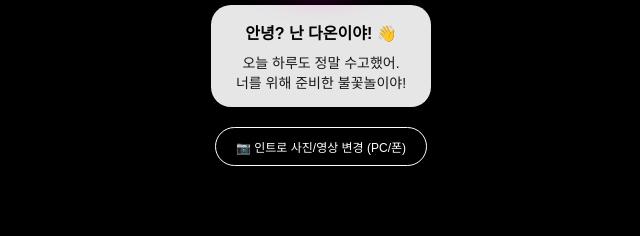
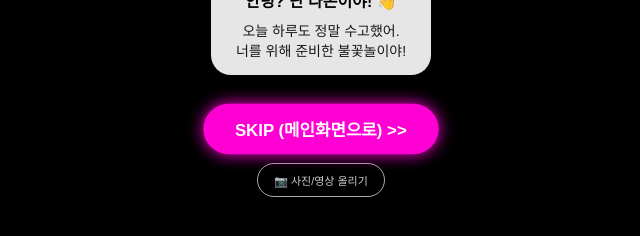
Before and after one commit to lch680314aa-alt/Myprojects, a website: page index.html in a window 1280 px wide. Shown: the part 404-640 px from the top of the page, without its empty margins (319-959 px from the left). Drawn offline with Linux system fonts and the light colour scheme.

Commit message:
2025년 12월 28일 최종 플랫폼 에디션

```diff
--- a/index.html
+++ b/index.html
@@ -22,7 +22,7 @@
 
         body, html { margin: 0; padding: 0; width: 100%; height: 100%; background: #000; color: #fff; font-family: 'Pretendard', sans-serif; overflow: hidden; }
 
-        /* [0] 인트로 화면 (미디어 변경 가능) */
+        /* [0] 인트로 화면 (1분 유지, 스킵 가능) */
         #intro-overlay {
             position: fixed; top: 0; left: 0; width: 100%; height: 100%;
             background: #000; z-index: 9999;
@@ -50,13 +50,20 @@
             font-weight: bold; font-size: 16px; text-align: center; max-width: 80%;
             box-shadow: 0 5px 15px rgba(0,0,0,0.5);
         }
-        #custom-intro-btn {
-            margin-top: 20px; padding: 10px 20px; background: rgba(0,0,0,0.6); border: 1px solid #fff;
-            color: #fff; border-radius: 30px; cursor: pointer; font-size: 12px; z-index: 10;
+
+        /* 인트로 컨트롤 버튼들 */
+        .intro-btn-group { margin-top: 30px; display: flex; gap: 10px; z-index: 10; flex-direction: column; align-items: center; }
+        #custom-intro-btn { padding: 8px 16px; background: rgba(0,0,0,0.6); border: 1px solid #aaa; color: #ccc; border-radius: 20px; cursor: pointer; font-size: 11px; }
+        #skip-btn {
+            padding: 12px 30px; background: var(--daon-pink); border: none;
+            color: #fff; border-radius: 30px; cursor: pointer; font-size: 16px; font-weight: bold;
+            box-shadow: 0 0 15px var(--daon-pink); animation: pulse 2s infinite;
         }
+
         @keyframes float { 0%, 100% { transform: translateY(0); } 50% { transform: translateY(-15px); } }
+        @keyframes pulse { 0% { transform: scale(1); } 50% { transform: scale(1.05); } 100% { transform: scale(1); } }
 
-        /* [1] 캔버스 & 오버레이 & 배경 */
+        /* [1] 캔버스 & 오버레이 */
         #bg-media-layer { position: fixed; top: 0; left: 0; width: 100%; height: 100%; z-index: 0; object-fit: cover; opacity: 0.5; display: none; }
         #fireworksCanvas { position: fixed; top: 0; left: 0; width: 100%; height: 100%; z-index: 1; pointer-events: none; }
         #rec-indicator { display: none; position: fixed; top: 90px; right: 20px; color: red; font-weight: 900; z-index: 3000; animation: blink 1s infinite; }
@@ -96,7 +103,7 @@
         .btn-neon { background: var(--daon-pink); color: #fff; }
         .card { background: var(--glass); padding: 15px; border-radius: 12px; margin-bottom: 12px; border: 1px solid var(--border); }
 
-        /* [NEW] 엑셀 리스트 스타일 */
+        /* 엑셀 리스트 스타일 */
         .excel-row { display: flex; justify-content: space-between; align-items: center; padding: 8px 0; border-bottom: 1px solid rgba(255,255,255,0.1); font-size: 12px; }
         .excel-name { flex: 1; margin-left: 10px; }
         .send-btn-sm { padding: 5px 10px; background: var(--hope-cyan); color: #000; border-radius: 5px; border: none; cursor: pointer; font-size: 11px; font-weight: bold; }
@@ -131,7 +138,11 @@
             </span>
         </div>
 
-        <button id="custom-intro-btn" onclick="document.getElementById('intro-file-input').click()">📷 인트로 사진/영상 변경 (PC/폰)</button>
+        <div class="intro-btn-group">
+            <button id="skip-btn" onclick="closeIntro()">SKIP (메인화면으로) >></button>
+
+            <button id="custom-intro-btn" onclick="document.getElementById('intro-file-input').click()">📷 사진/영상 올리기</button>
+        </div>
         <input type="file" id="intro-file-input" accept="image/*,video/*" onchange="handleIntroMedia(this)">
     </div>
 
@@ -144,7 +155,7 @@
     <div id="header-container">
         <div id="top-bar">
             <div id="project-info">
-                <div class="slogan-text" id="daily-slogan" onclick="openDailyStory()">"진심은 통한다 희망을 쏴라"</div>
+                <div class="slogan-text" id="daily-slogan" onclick="openDailyStory()">"진심은 통한다 행복을 쏴라"</div>
                 <div class="title-text">DAON 2025 PLATFORM</div>
             </div>
             <div style="font-size: 20px;" onclick="window.open('https://youtube.com/@Da-OnOfficial')">📺</div>
@@ -232,6 +243,7 @@
         const ctx = canvas.getContext('2d');
         let particles = [];
         let rockets = [];
+        let introTimeout; // 인트로 타이머 변수
 
         // [1] 유튜브 API
         let player;
@@ -245,8 +257,8 @@
 
         // [2] 매일 바뀌는 명언
         const dailyQuotes = [
+            { text: "진심은 통한다 행복을 쏴라", url: "https://www.youtube.com/results?search_query=행복+감동" },
             { text: "진심은 통한다 희망을 쏴라", url: "https://www.youtube.com/results?search_query=감동+희망" },
-            { text: "진심은 통한다 행복을 쏴라", url: "https://www.youtube.com/results?search_query=행복+감동" },
             { text: "당신의 꿈을 응원합니다", url: "https://www.youtube.com/results?search_query=꿈+응원" },
             { text: "사랑은 나눌수록 커집니다", url: "https://www.youtube.com/results?search_query=사랑+나눔" }
         ];
@@ -314,7 +326,7 @@
         function toggleAll(source) { document.querySelectorAll('.contact-chk').forEach(chk => chk.checked = source.checked); }
         function sendToPerson(phone, msg, link) { window.open(`sms:${phone}?body=${encodeURIComponent(`[DAON] ${msg} ${link}`)}`, '_blank'); }
 
-        // [5] 밀프랩 + 수익화 (쿠팡 검색 연동)
+        // [5] 밀프랩 (재료 보기 버튼 수정됨)
         function addMeal() {
             const input = document.getElementById('meal-input');
             if(!input.value) return;
@@ -327,9 +339,9 @@
             const list = document.getElementById('meal-list');
             const meals = JSON.parse(localStorage.getItem('daon_meals') || '[]');
             list.innerHTML = meals.slice(0, 5).map(m => {
-                // 수익화 핵심: 검색 링크 생성
                 const searchUrl = `https://www.coupang.com/np/search?component=&q=${encodeURIComponent(m.t)}`;
-                return `<div class="card" style="padding:10px; margin-bottom:5px; border-left:3px solid ${getMealColor(m.t)}; display:flex; justify-content:space-between; align-items:center;"><div><span style="font-size:10px; opacity:0.6">${m.d}</span><br><strong>${m.t}</strong></div><button onclick="window.open('${searchUrl}', '_blank')" style="background:#333; color:#fff; border:1px solid #555; border-radius:5px; padding:5px 8px; font-size:11px; cursor:pointer;">🛒 재료 보기</button></div>`;
+                // [수정됨] 아이콘 제거하고 텍스트만 '재료 보기'로 설정
+                return `<div class="card" style="padding:10px; margin-bottom:5px; border-left:3px solid ${getMealColor(m.t)}; display:flex; justify-content:space-between; align-items:center;"><div><span style="font-size:10px; opacity:0.6">${m.d}</span><br><strong>${m.t}</strong></div><button onclick="window.open('${searchUrl}', '_blank')" style="background:#333; color:#fff; border:1px solid #555; border-radius:5px; padding:5px 8px; font-size:11px; cursor:pointer;">재료 보기</button></div>`;
             }).join('');
         }
         function getMealColor(text) {
@@ -344,7 +356,7 @@
             meals.slice(0,5).forEach((m, i) => setTimeout(() => rockets.push(new Rocket(Math.random()*canvas.width, canvas.height, canvas.height*0.3, "#fff", m.t, true)), i*1500));
         }
 
-        // [6] 불꽃놀이 엔진 (30초 유지)
+        // [6] 불꽃놀이 엔진
         class Rocket {
             constructor(x, y, targetY, color, text = null, special = false) {
                 this.x = x; this.y = y; this.targetY = targetY; this.color = color; this.text = text; this.special = special; this.vy = -12; this.alive = true;
@@ -404,7 +416,25 @@
         function openDrawer(id) { document.querySelectorAll('.drawer').forEach(d => d.classList.remove('active')); document.getElementById(id).classList.add('active'); if(id==='meal') renderMeals(); }
         function closeDrawer() { document.querySelectorAll('.drawer').forEach(d => d.classList.remove('active')); }
 
-        // [8] 실행
+        // [8] 인트로 종료 함수 (스킵 버튼 & 타이머 공용)
+        let introClosed = false;
+        function closeIntro() {
+            if(introClosed) return;
+            introClosed = true;
+            clearTimeout(introTimeout); // 타이머 해제
+            const intro = document.getElementById('intro-overlay');
+            intro.style.opacity = '0';
+            setTimeout(() => {
+                intro.style.display = 'none';
+                // 배경 불꽃 시작 (메시지 수신이 아닐 때만)
+                const urlParams = new URLSearchParams(window.location.search);
+                if (!urlParams.get('m')) {
+                    setInterval(() => rockets.push(new Rocket(Math.random()*canvas.width, canvas.height, canvas.height*0.4, `hsl(${Math.random()*360}, 100%, 70%)`)), 2000);
+                }
+            }, 1000);
+        }
+
+        // [9] 실행
         window.onload = () => {
             canvas.width = window.innerWidth; canvas.height = window.innerHeight;
             setDailySlogan();
@@ -415,11 +445,12 @@
             const intro = document.getElementById('intro-overlay');
 
             if (receivedMsg) {
+                // 메시지 수신 시 인트로 생략
                 intro.style.display = 'none';
                 setTimeout(() => launchCustomRocket(receivedMsg), 1000);
             } else {
-                setTimeout(() => { intro.style.opacity = '0'; setTimeout(() => intro.style.display = 'none', 1000); }, 6000);
-                setInterval(() => rockets.push(new Rocket(Math.random()*canvas.width, canvas.height, canvas.height*0.4, `hsl(${Math.random()*360}, 100%, 70%)`)), 2000);
+                // 일반 접속 시 인트로 60초 유지 (1분)
+                introTimeout = setTimeout(closeIntro, 60000);
             }
         };
         window.onresize = () => { canvas.width = window.innerWidth; canvas.height = window.innerHeight; };
```
